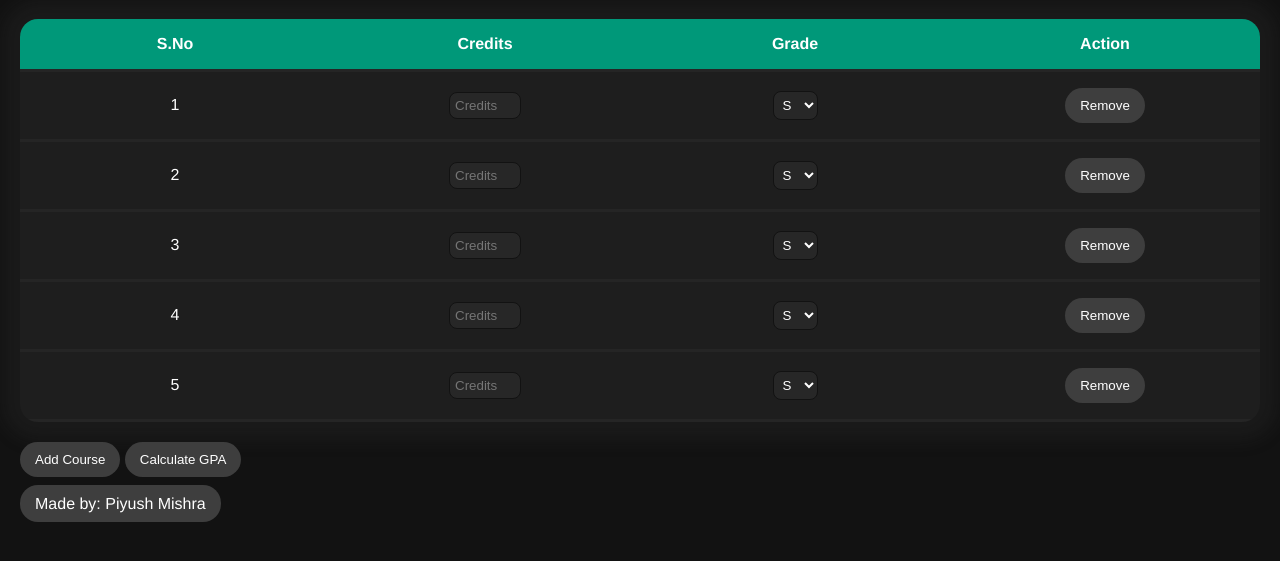
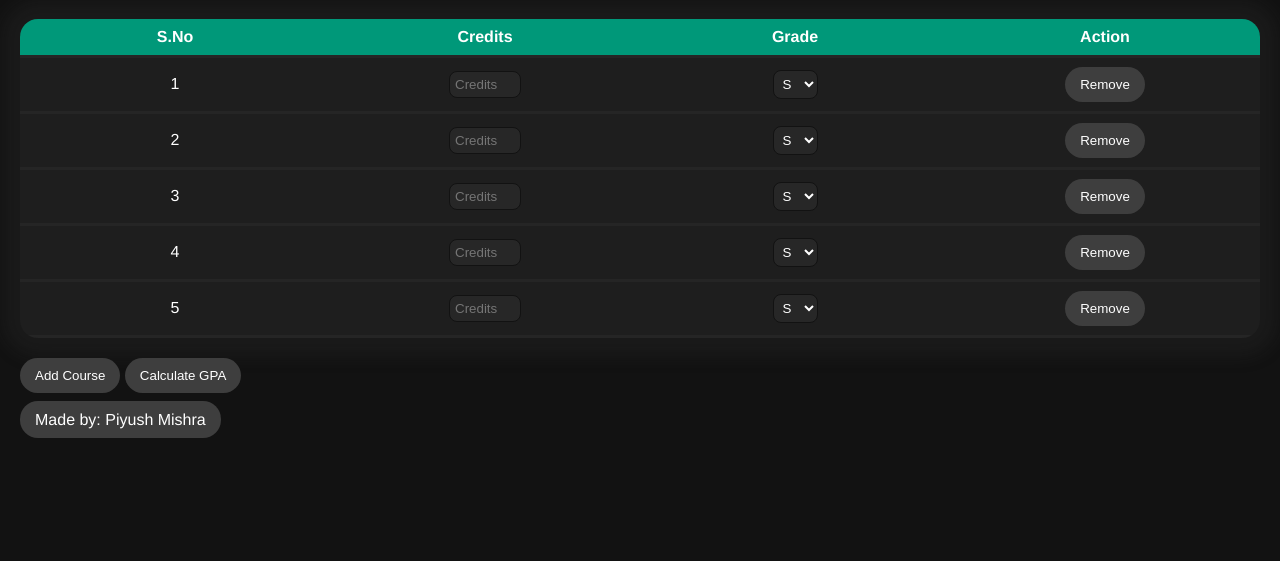
Before and after one commit to pengeon1/gpa-calculator, a plain HTML site: page static/index.html in a window 1280 px wide. Shown: the part 61-622 px from the top of the page. Drawn offline with Linux system fonts and the light colour scheme.

Commit message:
Update index.html

```diff
--- a/static/index.html
+++ b/static/index.html
@@ -34,7 +34,7 @@
         }
 
         th, td {
-            padding: 16px;
+            padding: 9px;
             text-align: center;
             overflow: hidden;
             text-overflow: ellipsis;
```
